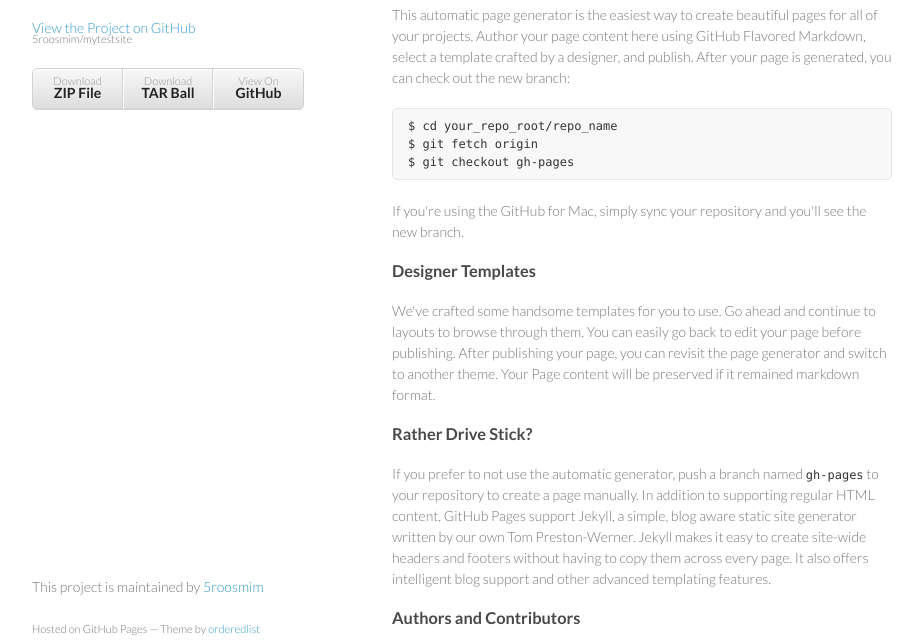
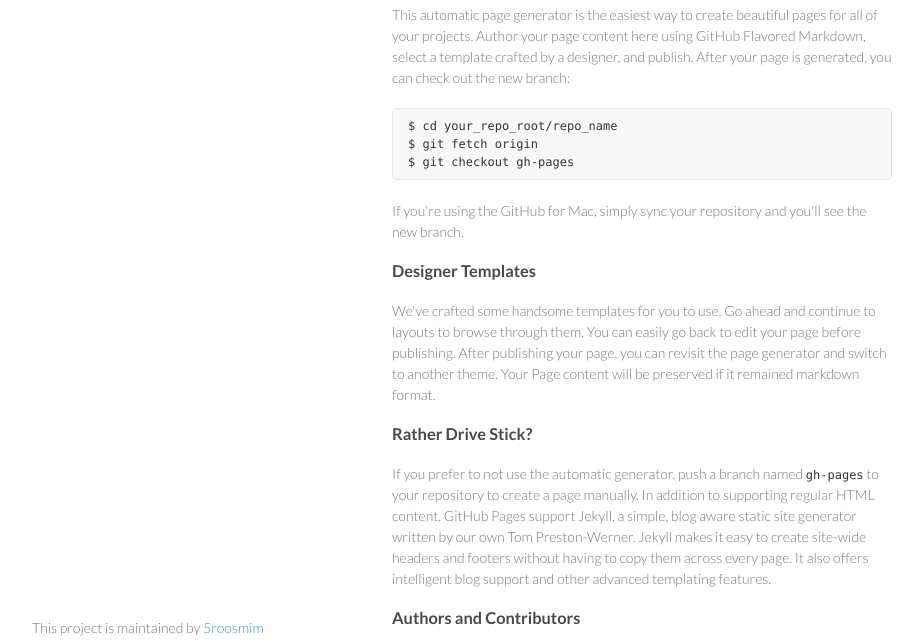
Before and after one commit to 5roosmim/mytestsite, a plain HTML site: page index.html in a window 1280 px wide. Shown: the part 92-736 px from the top of the page, without its empty margins (178-1101 px from the left). Drawn offline with Linux system fonts and the light colour scheme.

Commit message:
removed default git links

```diff
--- a/index.html
+++ b/index.html
@@ -16,16 +16,6 @@
     <div class="wrapper">
       <header>
         <h1>Mytestsite</h1>
-        <p></p>
-
-        <p class="view"><a href="https://github.com/5roosmim/mytestsite">View the Project on GitHub <small>5roosmim/mytestsite</small></a></p>
-
-
-        <ul>
-          <li><a href="https://github.com/5roosmim/mytestsite/zipball/master">Download <strong>ZIP File</strong></a></li>
-          <li><a href="https://github.com/5roosmim/mytestsite/tarball/master">Download <strong>TAR Ball</strong></a></li>
-          <li><a href="https://github.com/5roosmim/mytestsite">View On <strong>GitHub</strong></a></li>
-        </ul>
       </header>
       <section>
         <h3>Welcome to GitHub Pages.</h3>
@@ -57,8 +47,7 @@ $ git checkout gh-pages
       </section>
       <footer>
         <p>This project is maintained by <a href="https://github.com/5roosmim">5roosmim</a></p>
-        <p><small>Hosted on GitHub Pages &mdash; Theme by <a href="https://github.com/orderedlist">orderedlist</a></small></p>
-      </footer>
+        </footer>
     </div>
     <script src="javascripts/scale.fix.js"></script>
 
```
